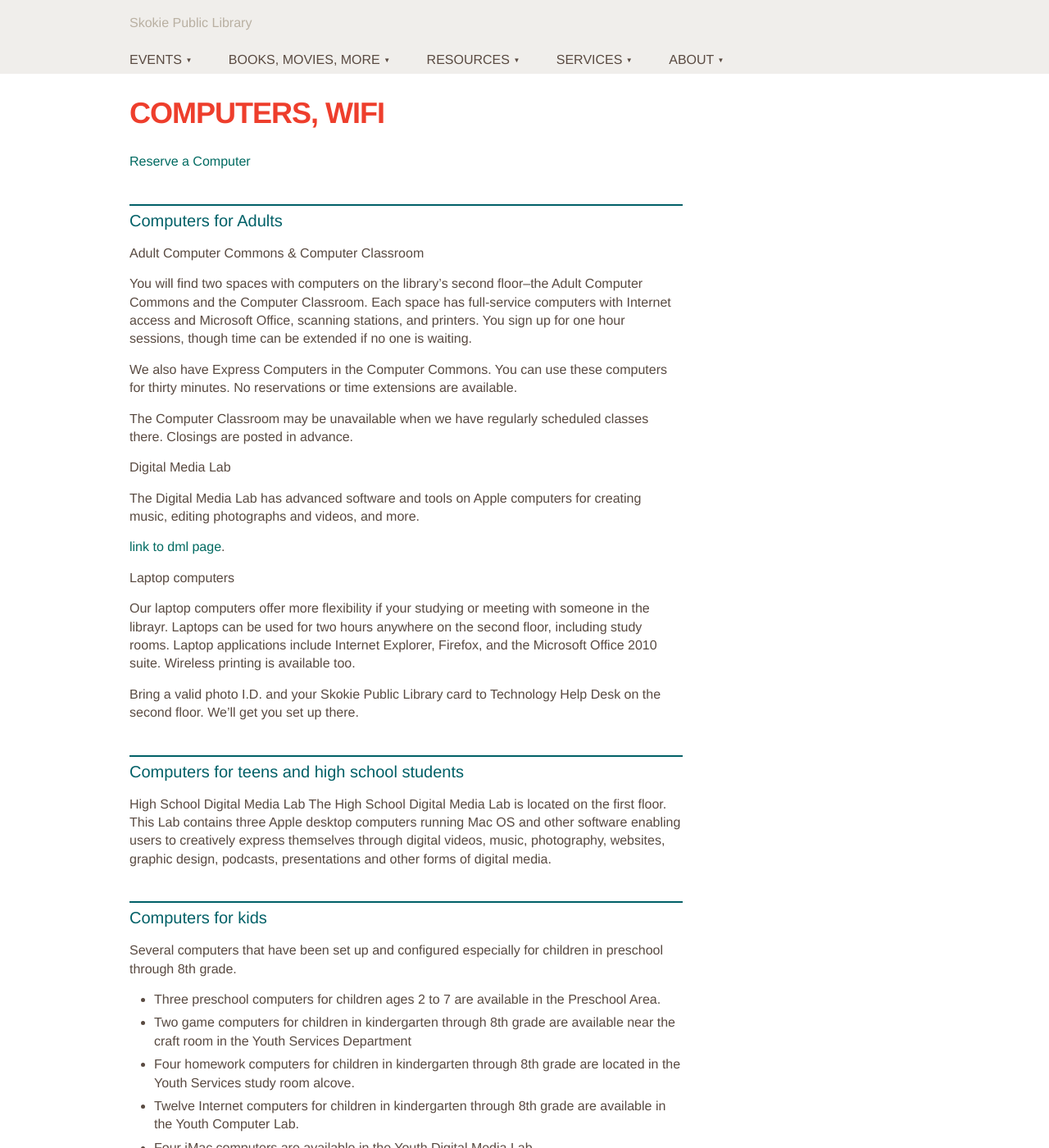
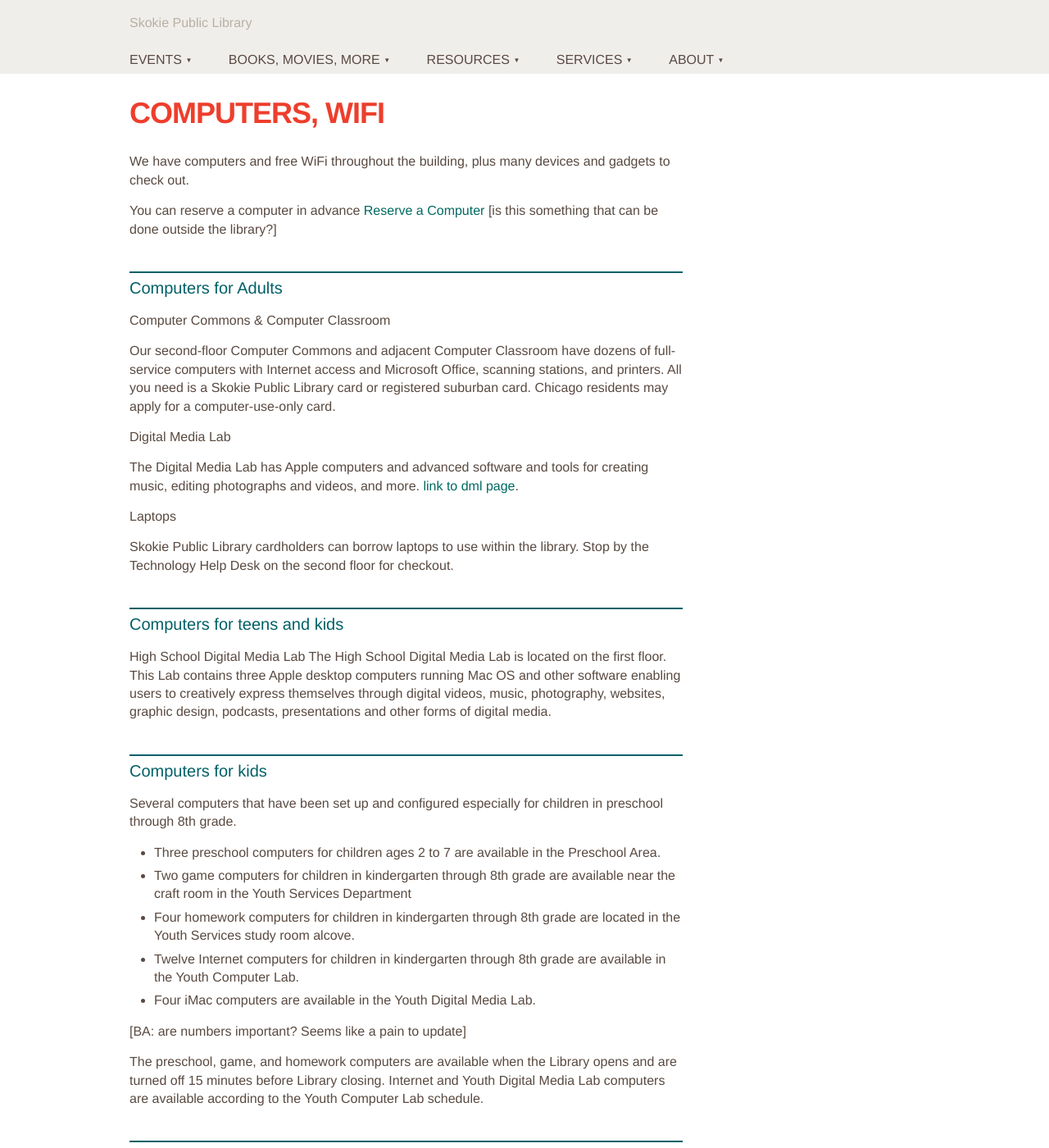
Before and after one commit to skokielibrary/spl-content, a Jekyll site: the page built from _content/mick/services--computers-wifi.markdown, in a window 1280 px wide and 1400 px high. Shown: the whole window at 82% size. Built offline with Jekyll 4.4.1, drawn with Linux system fonts in a browser that asks for light colours.

Commit message:
Updated services--computers-wifi.markdown

```diff
--- a/_content/mick/services--computers-wifi.markdown
+++ b/_content/mick/services--computers-wifi.markdown
@@ -4,31 +4,26 @@ title: "Computers, WiFi"
 published: true
 ---
 
-[Reserve a Computer](computer reservation link)
+We have computers and free WiFi throughout the building, plus many devices and gadgets to check out.
+
+You can reserve a computer in advance [Reserve a Computer](computer reservation link)
+[is this something that can be done outside the library?]
 
 ## Computers for Adults
 
-### Adult Computer Commons & Computer Classroom
+### Computer Commons & Computer Classroom
 
-You will find two spaces with computers on the library's second floor--the Adult Computer Commons and the Computer Classroom. Each space has full-service computers with Internet access and Microsoft Office, scanning stations, and printers. You sign up for one hour sessions, though time can be extended if no one is waiting.
-
-We also have Express Computers in the Computer Commons. You can use these computers for thirty minutes. No reservations or time extensions are available.
-
-The Computer Classroom may be unavailable when we have regularly scheduled classes there. Closings are posted in advance.
+Our second-floor Computer Commons and adjacent Computer Classroom have dozens of full-service computers with Internet access and Microsoft Office, scanning stations, and printers. All you need is a Skokie Public Library card or registered suburban card. Chicago residents may apply for a computer-use-only card.
 
 ### Digital Media Lab
 
-The Digital Media Lab has advanced software and tools on Apple computers for creating music, editing photographs and videos, and more.
+The Digital Media Lab has Apple computers and advanced software and tools for creating music, editing photographs and videos, and more. [link to dml page](Learn more about the Digital Media Lab).
 
-[link to dml page](Learn more about the Digital Media Lab).
+### Laptops
 
-### Laptop computers
+Skokie Public Library cardholders can borrow laptops to use within the library. Stop by the Technology Help Desk on the second floor for checkout.
 
-Our laptop computers offer more flexibility if your studying or meeting with someone in the librayr. Laptops can be used for two hours anywhere on the second floor, including study rooms. Laptop applications include Internet Explorer, Firefox, and the Microsoft Office 2010 suite. Wireless printing is available too.
-
-Bring a valid photo I.D. and your Skokie Public Library card to Technology Help Desk on the second floor. We'll get you set up there.
-
-## Computers for teens and high school students
+## Computers for teens and kids
 
 High School Digital Media Lab
 The High School Digital Media Lab is located on the first floor. This Lab contains three Apple desktop computers running Mac OS and other software enabling users to creatively express themselves through digital videos, music, photography, websites, graphic design, podcasts, presentations and other forms of digital media.
```
